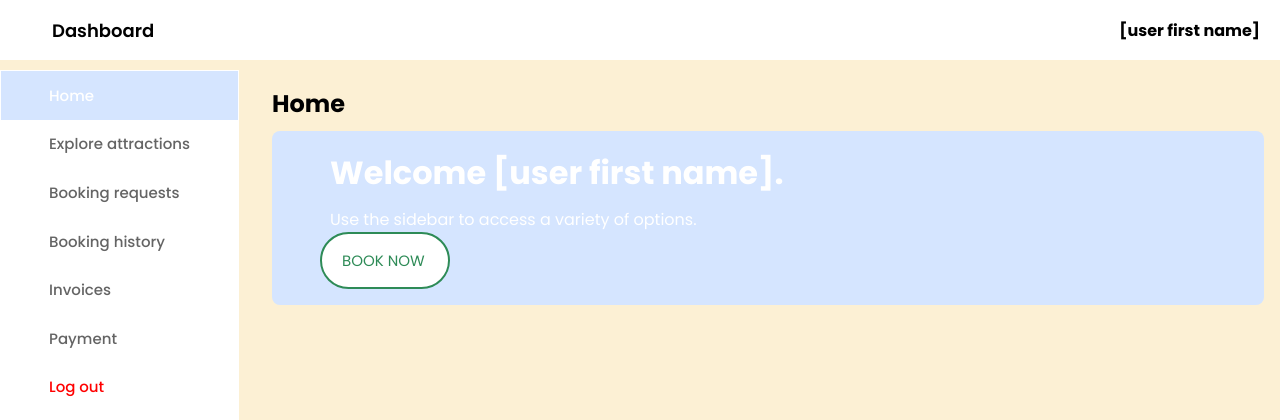
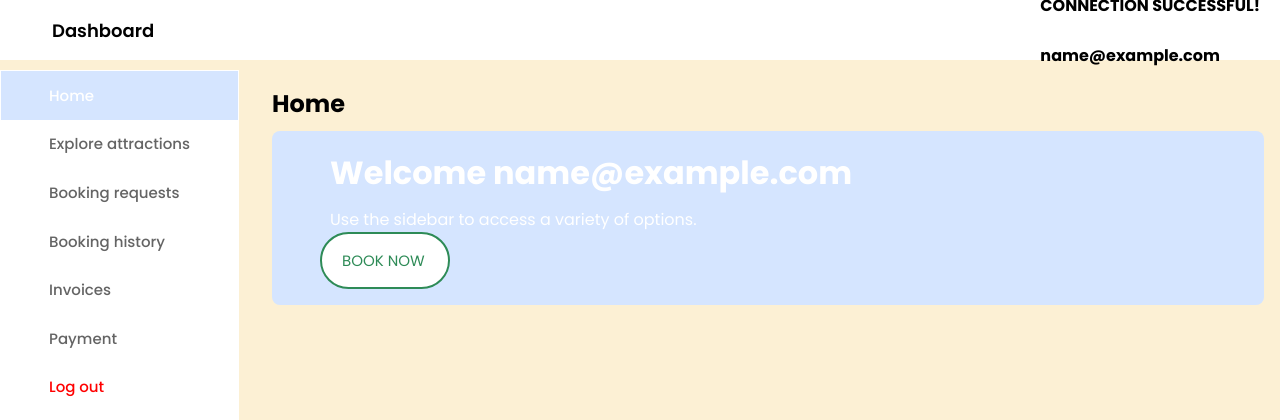
Before and after one commit to tkxwaweru/Travel-Agency-System, a PHP site: page /client-dashboard-home.php in a window 1280 px wide. Shown: the top 420 px of the page. Run offline with PHP 8.4, Linux system fonts and the light colour scheme; the visitor is signed in with stand-in values (Sample User, id 1).

Commit message:
Update client-dashboard-home.php

```diff
--- a/Client-Interfaces/client-dashboard-home.php
+++ b/Client-Interfaces/client-dashboard-home.php
@@ -1,3 +1,4 @@
+
 <!DOCTYPE html>
 <html lang="en">
 <head>
@@ -14,7 +15,7 @@
     </div>
     <div class="header-icons">
       <div class="account">
-        <h4>[user first name]</h4>
+        <h4><h4><?php  include("../Processes/login-process.php"); ?><?php  echo $_SESSION['client_email']; ?></h4></h4>
       </div>
     </div>
   </header>
@@ -35,7 +36,7 @@
     <div class="main-body">
       <h2>Home</h2>
       <div class="promo_card">
-        <h1>Welcome [user first name].</h1>
+        <h1>Welcome <?php  echo $_SESSION['client_email']; ?></h1>
         <span>Use the sidebar to access a variety of options.</span>
         <a href="booking-request-test.php">BOOK NOW</a>
       </div>
```
